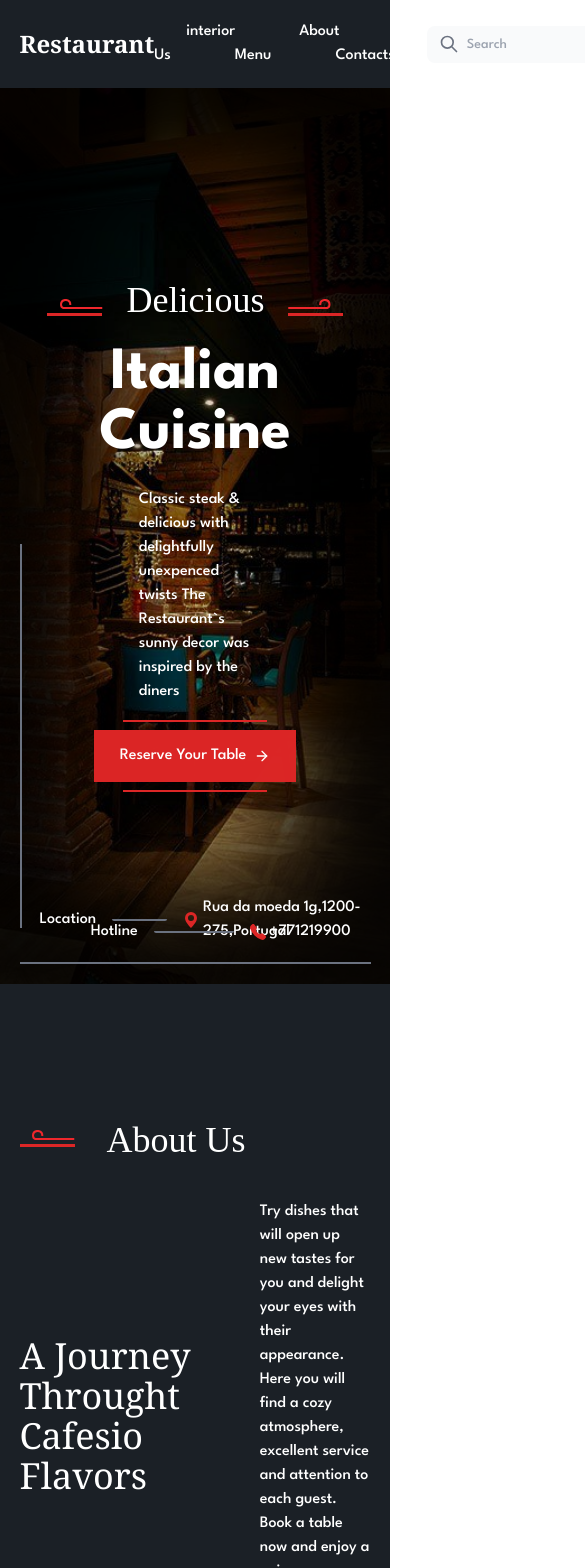
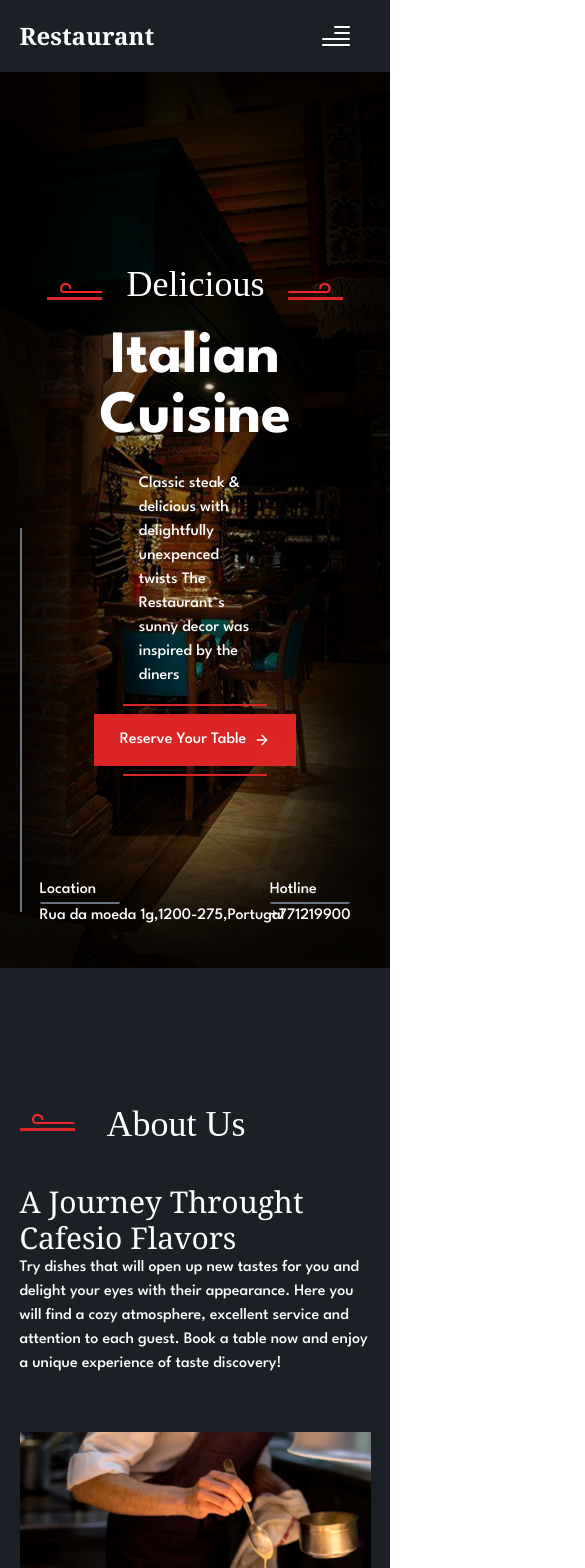
Before and after one commit to ratbek1/italian-cuisime, a React (Create React App) app: page / in a window 390 px wide. Shown: the top 1568 px of the page, 585 px wide, since content can reach past the window. Built offline with nearby package versions, Linux system fonts and the light colour scheme; a web font is replaced by a local one.

Commit message:
finish my work

```diff
--- a/public/index.html
+++ b/public/index.html
@@ -2,7 +2,7 @@
 <html lang="en">
   <head>
     <meta charset="utf-8" />
-    <link rel="icon" href="%PUBLIC_URL%/favicon.ico" />
+    <link rel="icon" href="https://logowik.com/content/uploads/images/restaurant9491.logowik.com.webp" />
     <meta name="viewport" content="width=device-width, initial-scale=1" />
     <meta name="theme-color" content="#000000" />
     <meta name="description" content="Web site created using create-react-app"/>
--- a/src/App.css
+++ b/src/App.css
@@ -26,6 +26,6 @@ input {
     -moz-box-shadow: 0 0 100px 100px rgba(0, 0, 0, 0.93) inset;
     box-shadow: 0 0 100px 100px rgba(0, 0, 0, 0.93) inset;;
 }
-.centers{
-    width: 45%;
+.slick-prev{
+    display: none!important;
 }
--- a/src/components/Footer/index.js
+++ b/src/components/Footer/index.js
@@ -6,9 +6,9 @@ const Footer = () => {
     return (
         <div className="bg-black">
             <div className="container">
-                <div className=" border-b-2 border-gray-500 text-white flex items-center justify-between pt-20 pb-4">
+                <div className="  border-b-2 border-gray-500 text-white flex items-center justify-between pt-20 pb-4">
                     <h1 className="font-serif text-2xl">Restaurant</h1>
-                    <div className="flex">
+                    <div className="hidden md:flex">
                         <h3 className="mx-8">interior</h3>
                         <h3 className="mx-8">About us</h3>
                         <h3 className="mx-8">Menu</h3>
--- a/src/components/Header/index.js
+++ b/src/components/Header/index.js
@@ -1,18 +1,33 @@
-import React from 'react';
+import React, {useState} from 'react';
 
 const Header = () => {
+    const [burger, setBurger] = useState(false)
     return (
-        <div className="z-30 sticky top-0 bg-[#1B2026]">
-            <div className="container flex justify-between items-center text-white py-5 ">
+        <div className="z-50 sticky top-0 bg-[#1B2026] relative">
+            <div className="container flex justify-between items-center  text-white py-5 ">
                 <h1 className="font-serif font-bold text-2xl ">Restaurant</h1>
-                <div>
-                    <a href="" className="mx-8 hover:text-red-600">interior</a>
-                    <a href="" className="mx-8 hover:text-red-600">About Us</a>
-                    <a href="" className="mx-8 hover:text-red-600">Menu</a>
-                    <a href="" className="mx-8 hover:text-red-600">Contacts</a>
+                <div className="hidden md:flex md:items-center">
+                    <a href="" className="md:mx-8  hover:text-red-600">Interior</a>
+                    <a href="" className="md:mx-8  hover:text-red-600">About Us</a>
+                    <a href="" className="md:mx-8  hover:text-red-600">Menu</a>
+                    <a href="" className="md:mx-8  hover:text-red-600">Contacts</a>
                 </div>
+                <ul style={{
+                    transition: "800ms",
+                    transform: burger ? "" : "translateX(-800px)"
+                }} className="md:hidden bg-[#1B2026] border-t-2 w-full min-h-[100vh] absolute left-0 top-[70px]">
+                    <li className="my-6 pt-16 ml-20 text-2xl"><a href="">Interior</a></li>
+                    <li className="my-6 ml-20 text-2xl"><a href="">About Us</a></li>
+                    <li className="my-6 ml-20 text-2xl"><a href="">Menu</a></li>
+                    <li className="my-6 ml-20 text-2xl"><a href="">Contacts</a></li>
+                    <div className="flex ml-20 text-3xl text-gray-500">
+                        <h1 className="hover:text-white hover:border-b-2">EN</h1>
+                        <h1 className="mx-5 hover:text-white hover:border-b-2">RU</h1>
+                        <h1 className=" hover:text-white hover:border-b-2">KG</h1>
+                    </div>
+                </ul>
                 <div className="relative">
-                    <div className="absolute inset-y-0 left-0 flex items-center pl-3 pointer-events-none">
+                    <div className="hidden absolute inset-y-0 left-0 lg:flex items-center pl-3 pointer-events-none">
                         <svg aria-hidden="true" className="w-5 h-5 text-gray-500 dark:text-gray-400" fill="none"
                              stroke="currentColor" viewBox="0 0 24 24" xmlns="http://www.w3.org/2000/svg">
                             <path strokeLinecap="round" strokeLinejoin="round" strokeWidth="2"
@@ -20,17 +35,29 @@ const Header = () => {
                         </svg>
                     </div>
                     <input type="text" id="default-search"
-                           className="block w-[187px] h-[37px] p-4 pl-10 text-sm text-gray-900 border border-gray-300 rounded-lg
+                           className=" hidden lg:block w-[187px] h-[37px] p-4 pl-10 text-sm text-gray-900 border border-gray-300 rounded-lg
                             bg-gray-50 border-0   dark:bg-red-600 dark:border-gray-600 dark:placeholder-gray-400 dark:text-white "
                            placeholder="Search" required/>
                 </div>
-                <div>
+                <div className=" hidden md:block">
                     <select className="bg-transparent rounded-[9px] font-serif outline-0 text-sm cursor-pointer">
                         <option className="bg-red-700">En</option>
                         <option className="bg-red-700">Ru</option>
                         <option className="bg-red-700">Kg</option>
                     </select>
                 </div>
+                <button style={{display: burger ? "none" : "block"}}
+                    onClick={() => setBurger(true)} className="absolute right-10">
+                    <div className="md:hidden my-1 rounded-[5px] ml-3 w-4 h-[2px] bg-white"></div>
+                    <div className="md:hidden my-1 rounded-[5px] ml-3 w-4 h-[2px] bg-white"></div>
+                    <div className="md:hidden my-1 rounded-[5px] w-7 h-[2px] bg-white"></div>
+                    <div className="md:hidden my-1 rounded-[5px] w-7 h-[2px] bg-white"></div>
+                </button>
+                <button style={{display: burger ? "block" : "none"}}
+                    onClick={() => setBurger(false)} className="absolute right-8">
+                    <div className="rounded-[5px] rotate-[44deg] w-7 h-[2px] bg-white"></div>
+                    <div className="rounded-[5px] rotate-[-44deg] w-7 h-[2px] bg-white"></div>
+                </button>
             </div>
         </div>
     );
--- a/src/page/Home/AboutUs/index.js
+++ b/src/page/Home/AboutUs/index.js
@@ -14,13 +14,13 @@ const AboutUs = () => {
                 </div>
                 <h1 className="title text-4xl mx-8">{DataAboutUs.title}</h1>
             </div>
-            <div className="flex justify-between items-center">
-                <h1 className="font-serif text-4xl w-80">{DataAboutUs.BigTitle}</h1>
-                <p className="w-[42%]">{DataAboutUs.smallText}</p>
+            <div className="md:flex justify-between items-center">
+                <h1 className="font-serif md:text-4xl w-80 sm:my-3 text-3xl">{DataAboutUs.BigTitle}</h1>
+                <p className="md:w-[42%]">{DataAboutUs.smallText}</p>
             </div>
-            <div className="flex justify-between pt-14">
-                <img src={img1} width={650} className="object-cover" alt=""/>
-                <img src={img2} width={650} className="object-cover" alt=""/>
+            <div className="xl:flex justify-between pt-14">
+                <img src={img1} className="object-fill sm:py-4 sm:mx-auto" alt=""/>
+                <img src={img2} className="object-fill sm:py-4 sm:mx-auto" alt=""/>
             </div>
         </div>
     );
--- a/src/page/Home/Hero/ModalWindow/index.js
+++ b/src/page/Home/Hero/ModalWindow/index.js
@@ -2,9 +2,9 @@ import React from 'react';
 import {RiUserHeartFill} from "react-icons/ri";
 import {ImPhone} from "react-icons/im";
 
-const ModalWindow = () => {
+const ModalWindow = ({modal}) => {
     return (
-        <div className="bg-[#1B2026] shadow shadow-white shadow-xl w-80 py-14 px-7 mx-auto h-72 rounded-2xl">
+        <div className="bg-[#1B2026] shadow shadow-white shadow-xl w-80 py-14 px-7 mx-auto h-72 rounded-2xl z-20">
             <div className="flex items-center">
                 <div className="bg-gray-500 w-14 h-14 rounded-[50%] flex items-center justify-center mr-4">
                     <RiUserHeartFill className="text-2xl"/>
--- a/src/page/Home/Hero/index.js
+++ b/src/page/Home/Hero/index.js
@@ -22,8 +22,8 @@ const Hero = () => {
                         <div className="w-[55px] h-[3px] my-1 bg-red-600"></div>
                     </div>
                 </div>
-                <h1 className="font-bold text-6xl py-6 text-center">{DataHero.bigText}</h1>
-                <p className="w-[32%] mx-auto pb-4">{DataHero.smallText}</p>
+                <h1 className="font-bold text-6xl py-6 text-center -z-10">{DataHero.bigText}</h1>
+                <p className="w-[32%] mx-auto pb-4  sm:text-center">{DataHero.smallText}</p>
                 <div>
                     <div className="w-36 bg-red-600 h-[2px] mx-auto"></div>
                     <button  onClick={() => setModal(!modal)}
@@ -35,29 +35,29 @@ const Hero = () => {
                         right: "-450px",
                         top: "150px",
                         transform: modal ? "translateX(-600px)" : "",
-                        transition: "800ms"
+                        transition: "800ms",
                     }}>
-                        <ModalWindow />
+                        <ModalWindow/>
                     </div>
                 </div>
                 <div className="w-[2px] h-96 bg-gray-500 absolute left-0 bottom-14"></div>
-                <div className="flex items-center absolute left-5 bottom-10">
+                <div className=" md:flex items-center absolute left-5 bottom-10">
                     <h2>{DataHero.GeoTitle}</h2>
-                    <div className="w-20 h-[2px] bg-gray-500 rounded-b mx-4"></div>
-                    <a href="" className="text-red-600 mr-1">
+                    <div className="w-20 h-[2px] bg-gray-500 rounded-b md:mx-4 sm:my-3"></div>
+                    <a href="" className="hidden md:block text-red-600 mr-1">
                         <BsFillGeoAltFill/>
                     </a>
                     <p>{DataHero.GeoText}</p>
                 </div>
-                <div className="flex items-center absolute right-5 bottom-10">
+                <div className="md:flex items-center absolute right-5 bottom-10">
                     <h2>{DataHero.PhoneTitle}</h2>
-                    <div className="w-20 h-[2px] bg-gray-500 rounded-b mx-4"></div>
-                    <a href="" className="text-red-600 mr-1">
+                    <div className="w-20 h-[2px] bg-gray-500 rounded-b md:mx-4 sm:my-3"></div>
+                    <a href="" className="hidden md:block text-red-600 mr-1">
                         <BsFillTelephoneFill/>
                     </a>
                     <a href="">{DataHero.number}</a>
                 </div>
-                <div className="min-w-full h-[2px] bg-gray-500 bottom-5 absolute"></div>
+                <div className="min-w-full hidden md:block h-[2px] bg-gray-500 bottom-5 absolute"></div>
             </div>
         </div>
     );
```
Also changed, not shown: src/page/Home/BestSellers/index.js (+40 -14 lines).
